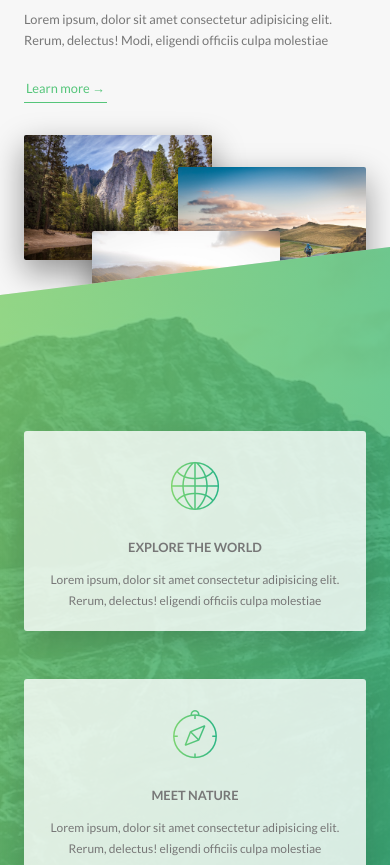
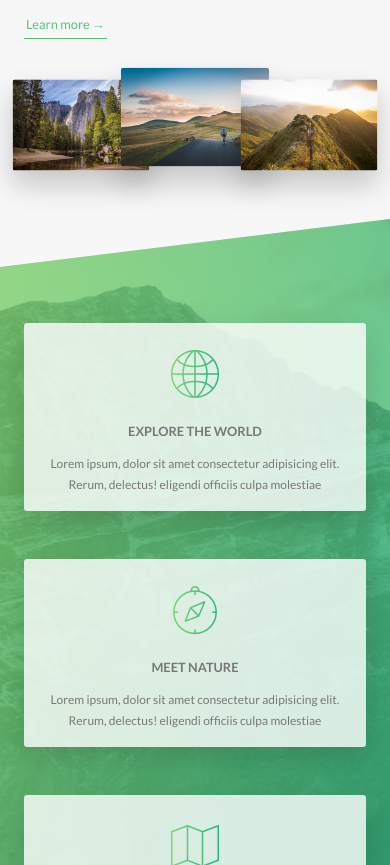
Before and after one commit to demolaemrick/natours, a website: page index.html in a window 390 px wide. Shown: the part 1135-2000 px from the top of the page. Drawn offline with Linux system fonts and the light colour scheme.

Commit message:
More responsive styles

```diff
--- a/css/style.css
+++ b/css/style.css
@@ -131,9 +131,15 @@ body {
 
 .u-margin-bottom-medium {
   margin-bottom: 4rem !important; }
+  @media (max-width: 56.25em) {
+    .u-margin-bottom-medium {
+      margin-bottom: 3rem !important; } }
 
 .u-margin-bottom-big {
   margin-bottom: 8rem !important; }
+  @media (max-width: 56.25em) {
+    .u-margin-bottom-big {
+      margin-bottom: 5rem !important; } }
 
 .u-margin-top-big {
   margin-top: 8rem !important; }
@@ -223,17 +229,38 @@ body {
     box-shadow: 0 1.5rem 4rem rgba(0, 0, 0, 0.4);
     border-radius: 2px;
     position: absolute;
+    z-index: 10;
     outline-offset: 2rem;
-    transition: all .2s; }
+    transition: all 0.2s; }
+    @media (max-width: 56.25em) {
+      .composition__photo {
+        float: left;
+        position: relative;
+        width: 33.333333%;
+        box-shadow: 0 1.5rem 3rem rgba(0, 0, 0, 0.2); } }
     .composition__photo--p1 {
       left: 0;
       top: -2rem; }
+      @media (max-width: 56.25em) {
+        .composition__photo--p1 {
+          top: 0;
+          transform: scale(1.2); } }
     .composition__photo--p2 {
       right: 0;
       top: 2rem; }
+      @media (max-width: 56.25em) {
+        .composition__photo--p2 {
+          top: -1rem;
+          transform: scale(1.3);
+          z-index: 2 0; } }
     .composition__photo--p3 {
       left: 20%;
       top: 10rem; }
+      @media (max-width: 56.25em) {
+        .composition__photo--p3 {
+          top: 0;
+          left: 0;
+          transform: scale(1.2); } }
     .composition__photo:hover {
       outline: 1.5rem solid #55c57a;
       transform: scale(1.05) translateY(-0.5rem);
@@ -250,6 +277,9 @@ body {
   border-radius: 3px;
   box-shadow: 0 1.5rem 4rem rgba(0, 0, 0, 0.15);
   transition: transform 0.2s; }
+  @media (max-width: 56.25em) {
+    .feature-box {
+      padding: 2rem; } }
   .feature-box__icon {
     font-size: 6rem;
     margin-bottom: 0.5rem;
@@ -257,6 +287,9 @@ body {
     background-image: linear-gradient(to right, #7ed56f, #28b485);
     -webkit-background-clip: text;
     color: transparent; }
+    @media (max-width: 56.25em) {
+      .feature-box__icon {
+        margin: 0; } }
   .feature-box:hover {
     transform: scale(1.03) translateY(-1.5rem); }
 
@@ -624,6 +657,9 @@ body {
   .footer__logo-box {
     text-align: center;
     margin-bottom: 8rem; }
+    @media (max-width: 56.25em) {
+      .footer__logo-box {
+        margin-bottom: 6rem; } }
   .footer__logo {
     width: 15rem;
     height: auto; }
@@ -794,6 +830,9 @@ body {
   background-color: #f7f7f7;
   padding: 25rem 0;
   margin-top: -20vh; }
+  @media (max-width: 56.25em) {
+    .section-about {
+      padding: 20rem 0; } }
 
 .section-features {
   padding: 20rem 0;
@@ -803,18 +842,30 @@ body {
   margin: -10rem 0; }
   .section-features > * {
     transform: skewY(7deg); }
+  @media (max-width: 56.25em) {
+    .section-features {
+      padding: 10rem 0; } }
 
 .section-tours {
   background-color: #f7f7f7;
   padding: 25rem 0 15rem 0; }
+  @media (max-width: 56.25em) {
+    .section-tours {
+      padding: 20rem 0 10rem 0; } }
 
 .section-stories {
   position: relative;
   padding: 15rem 0; }
+  @media (max-width: 56.25em) {
+    .section-stories {
+      padding: 10rem 0; } }
 
 .section-book {
   padding: 15rem 0;
   background-image: linear-gradient(to right bottom, #7ed56f, #28b485); }
+  @media (max-width: 56.25em) {
+    .section-book {
+      padding: 10rem 0; } }
 
 .book {
   background-image: linear-gradient(105deg, rgba(255, 255, 255, 0.9) 0%, rgba(255, 255, 255, 0.9) 50%, transparent 50%), url("../img/nat-10.jpg");
```
